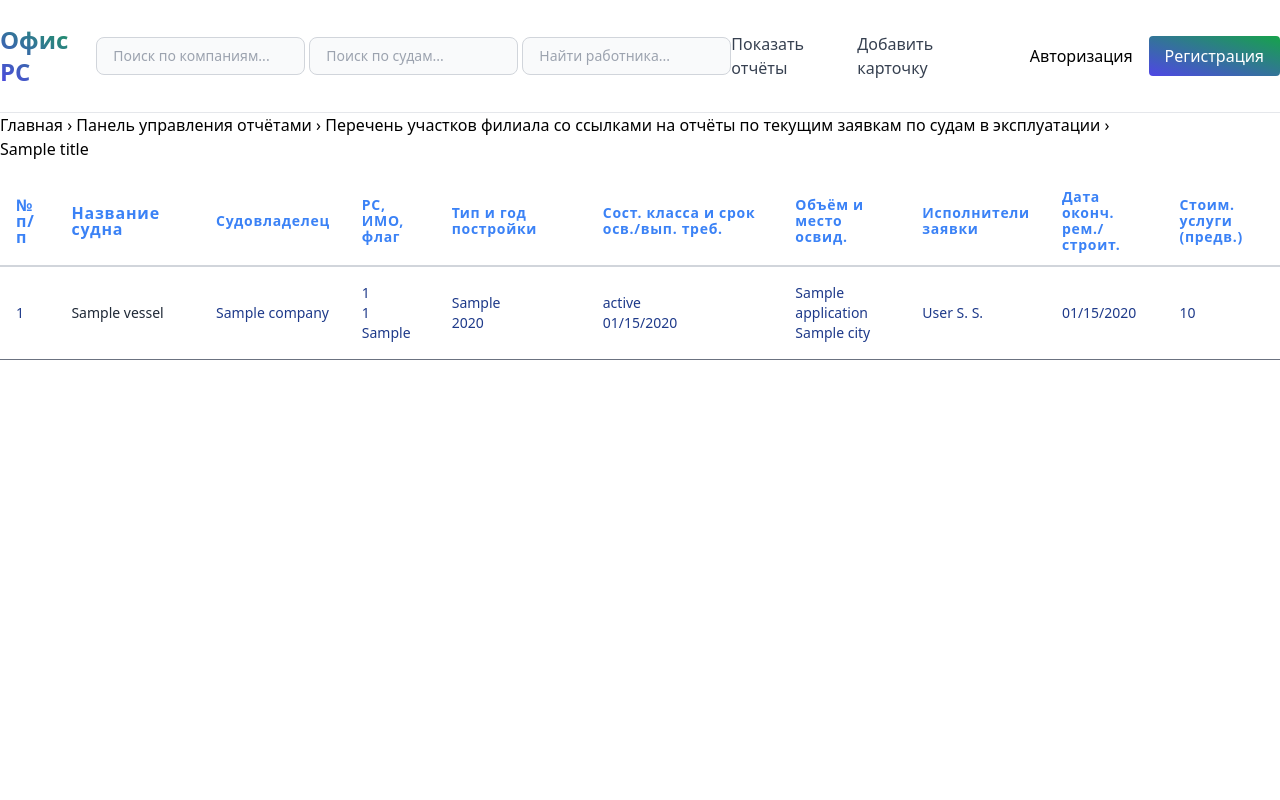
After one commit to Serge561/rs-office, a Django app: template backend/templates/applications/reports/current_applications_by_office.html in a window 1280 px wide. The commit adds this page. Run offline with Django 5.2, Linux system fonts and the light colour scheme; the template is opened without the code that fills it: most values are stand-ins (such as "Sample title", 1, 10 or a date in 2020); some libraries are stand-ins or nearby versions.

```diff
--- a/backend/modules/applications/views/__init__.py
+++ b/backend/modules/applications/views/__init__.py
@@ -1,7 +1,6 @@
 # pylint: disable=import-error
 """Модуль пакета представлений приложения applications."""
 
-from modules.services.mixins import AdminRequiredMixin  # noqa: F401
 from ..forms import *  # noqa: F401, F403
 from .views import *  # noqa: F401, F403
 from .reports import *  # noqa: F401, F403
--- a/backend/modules/system/models.py
+++ b/backend/modules/system/models.py
@@ -61,6 +61,7 @@ class StaffQuerySet(models.QuerySet):
                 | Q(position=6)
                 | Q(position=7)
                 | Q(position=8)
+                | Q(position=15)
             )  # noqa: E501
             .filter(office_number=office_number)
             .exclude(is_active=False)
--- /dev/null
+++ b/backend/templates/applications/reports/current_applications_by_office.html
@@ -0,0 +1,173 @@
+{% extends 'main.html' %}
+<!-- prettier-ignore -->
+{% load cut_en_part_in_apps %}
+<!-- prettier-ignore -->
+{% block content %}
+<!-- breadcrumbs -->
+{% block breadcrumbs %}
+<div>
+  <a href="{% url 'home' %}" class="breadcrumbs font-medium">Главная</a>
+  <a href="{% url 'dashboard_report' %}" class="breadcrumbs font-medium">
+    &rsaquo; Панель управления отчётами &rsaquo;</a
+  >
+  <a href="{% url 'sis_by_office_dashboard' %}" class="breadcrumbs font-medium">
+    Перечень участков филиала со ссылками на отчёты по текущим заявкам по судам
+    в эксплуатации &rsaquo;</a
+  >
+  {% block crumbs %}
+  <div class="breadcrumbs">
+    <!-- prettier-ignore -->
+    {% if title %} {{ title }} {% endif %}
+  </div>
+  <!-- prettier-ignore -->
+  {% endblock%}
+</div>
+{% endblock %}
+<!-- end of breadcrumbs -->
+<div class="my-2 py-2 overflow-x-auto sm:-mx-6 sm:px-6 lg:-mx-8 pr-10 lg:px-8">
+  <div class="align-middle inline-block min-w-full overflow-hidden bg-white">
+    <table class="min-w-full">
+      <thead>
+        <tr>
+          <th
+            class="px-4 py-3 border-b-2 border-gray-300 text-left leading-4 text-blue-500 tracking-wider"
+          >
+            №<br />п/п
+          </th>
+          <th
+            class="px-4 py-3 border-b-2 border-gray-300 text-left leading-4 text-blue-500 tracking-wider"
+          >
+            Название судна
+          </th>
+          <th
+            class="px-4 py-3 border-b-2 border-gray-300 text-left text-sm leading-4 text-blue-500 tracking-wider"
+          >
+            Судовладелец
+          </th>
+          <th
+            class="px-4 py-3 border-b-2 border-gray-300 text-left text-sm leading-4 text-blue-500 tracking-wider"
+          >
+            РС, ИМО,<br />
+            флаг
+          </th>
+          <th
+            class="px-4 py-3 border-b-2 border-gray-300 text-left text-sm leading-4 text-blue-500 tracking-wider"
+          >
+            Тип и год постройки
+          </th>
+          <th
+            class="px-4 py-3 border-b-2 border-gray-300 text-left text-sm leading-4 text-blue-500 tracking-wider"
+          >
+            Сост. класса и срок осв./вып. треб.
+          </th>
+          <th
+            class="px-4 py-3 border-b-2 border-gray-300 text-left text-sm leading-4 text-blue-500 tracking-wider"
+          >
+            Объём и место<br />освид.
+          </th>
+          <th
+            class="px-4 py-3 border-b-2 border-gray-300 text-left text-sm leading-4 text-blue-500 tracking-wider"
+          >
+            Иcполнители<br />заявки
+          </th>
+          <th
+            class="px-4 py-3 border-b-2 border-gray-300 text-left text-sm leading-4 text-blue-500 tracking-wider"
+          >
+            Дата оконч.<br />рем./строит.
+          </th>
+          <th
+            class="px-4 py-3 border-b-2 border-gray-300 text-left text-sm leading-4 text-blue-500 tracking-wider"
+          >
+            Стоим. услуги<br />(предв.)
+          </th>
+        </tr>
+      </thead>
+      <tbody class="bg-white">
+        {% for application in applications %}
+        <tr>
+          <td
+            class="px-4 py-4 whitespace-nowrap border-b text-blue-900 border-gray-500 text-sm leading-5"
+          >
+            {{ forloop.counter }}
+          </td>
+          <td class="px-4 py-4 border-b border-gray-500">
+            <div class="flex items-center">
+              <div>
+                <div class="text-sm leading-5 text-gray-800">
+                  <a
+                    href="{{ application.get_absolute_url }}"
+                    type="button"
+                    class="list-none hover:text-indigo-600 font-medium"
+                  >
+                    {{ application.vessel.name }}
+                  </a>
+                </div>
+              </div>
+            </div>
+          </td>
+          <td
+            class="px-4 py-4 border-b text-blue-900 border-gray-500 text-sm leading-5"
+          >
+            <!-- prettier-ignore -->
+            {{ application.company.name|truncatechars:50 }}
+          </td>
+          <td
+            class="px-4 py-4 border-b text-blue-900 border-gray-500 text-sm leading-5"
+          >
+            <p>{{ application.vessel.rs_number|default_if_none:'--' }}</p>
+            <p>{{ application.vessel.imo_number|default_if_none:'--' }}</p>
+            {% if application.vessel.flag == "RU" %}
+            <p>Россия</p>
+            {% else %}
+            <p>{{ application.vessel.get_flag_display }}</p>
+            {% endif %}
+          </td>
+          <td
+            class="px-4 py-4 border-b text-blue-900 border-gray-500 text-sm leading-5"
+          >
+            <p>{{ application.vessel.get_vessel_stat_group_display }}</p>
+            <p>{{ application.vessel.build_date|date:"Y" }}</p>
+          </td>
+          <td
+            class="px-4 py-4 border-b text-blue-900 border-gray-500 text-sm leading-5"
+          >
+            <!-- prettier-ignore -->
+            {{ application.vesselextrainfo.get_class_status_display|truncatechars:21|lower }}
+            <!-- prettier-ignore -->
+            <p>{{ application.vesselextrainfo.due_date|date:'SHORT_DATE_FORMAT'}}</p>
+          </td>
+          <td
+            class="px-4 py-4 border-b text-blue-900 border-gray-500 text-sm leading-5"
+          >
+            <p>{{ application|cut_en_part_filter }}</p>
+            <p>{{ application.city|cut_en_part_filter }}</p>
+          </td>
+          <td
+            class="px-4 py-4 whitespace-no-wrap border-b text-blue-900 border-gray-500 text-sm leading-5"
+          >
+            <!-- prettier-ignore -->
+            {% for assigned_surveyor in application.vesselextrainfo.assigned_surveyors.all %}
+            <!-- prettier-ignore -->
+            <p class="whitespace-nowrap">{{ assigned_surveyor.last_name }} {{ assigned_surveyor.first_name|slice:"1" }}. {{ assigned_surveyor.patronymic_name|slice:"1" }}.</p>
+            <!-- prettier-ignore -->
+            {% endfor %}
+          </td>
+          <td
+            class="px-4 py-4 whitespace-nowrap border-b text-blue-900 border-gray-500 text-sm leading-5"
+          >
+            <!-- prettier-ignore -->
+            {{ application.vesselextrainfo.completion_expected_date|date:'SHORT_DATE_FORMAT' }}
+          </td>
+          <td
+            class="px-4 py-2 whitespace-nowrap border-b text-blue-900 border-gray-500 text-sm leading-5"
+          >
+            {{ application.account.service_cost }}
+          </td>
+        </tr>
+        {% endfor %}
+      </tbody>
+    </table>
+    {% include 'pagination.html' %}
+  </div>
+</div>
+{% endblock %}
```
Also changed, not shown: backend/modules/applications/urls.py (+18 -6 lines), backend/modules/applications/views/reports.py (+61 -2 lines), backend/templates/applications/reports/dashboard.html (+5 -5 lines), backend/templates/applications/reports/sis_by_office_dashboard.html (added, +75 -0 lines), 2 other files.
